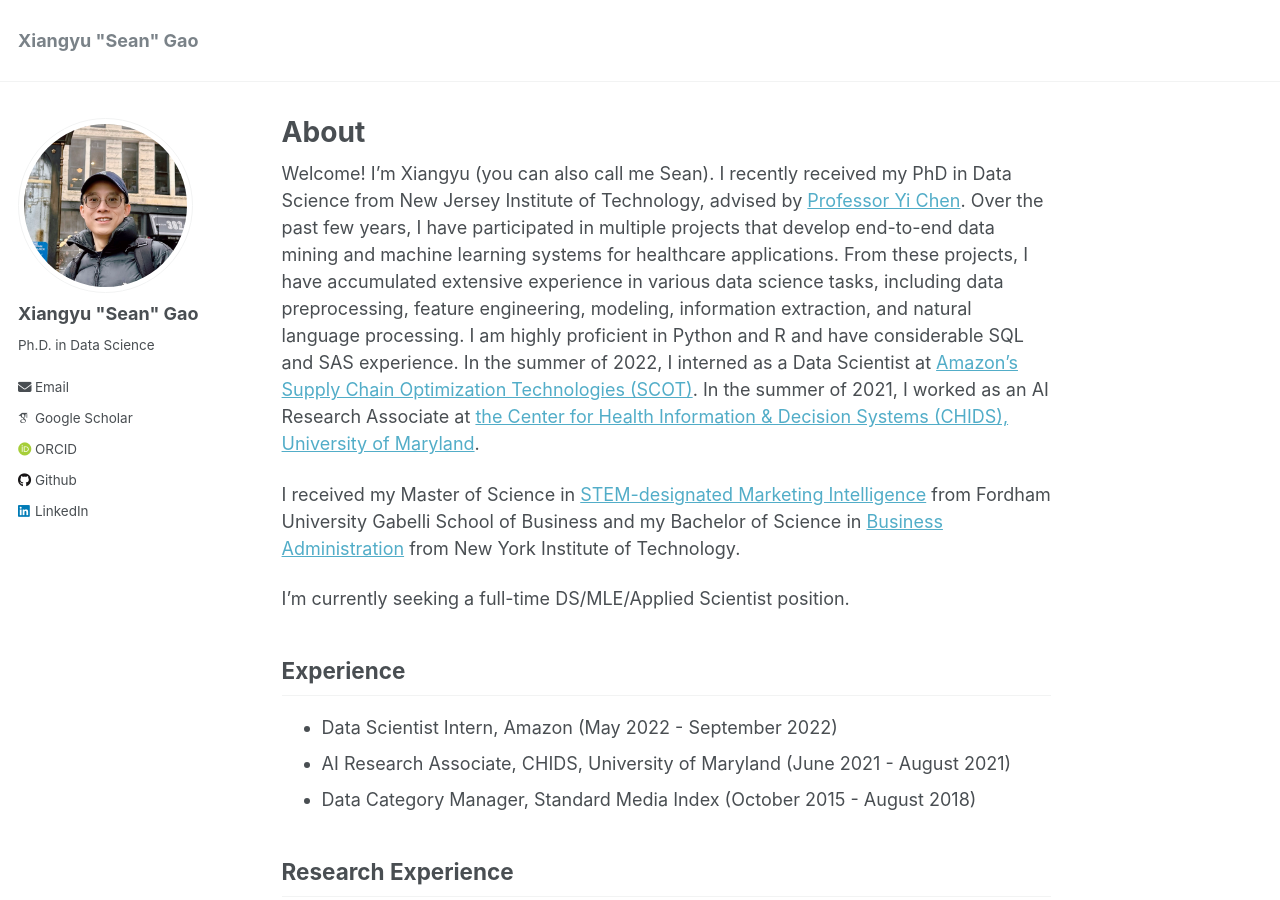
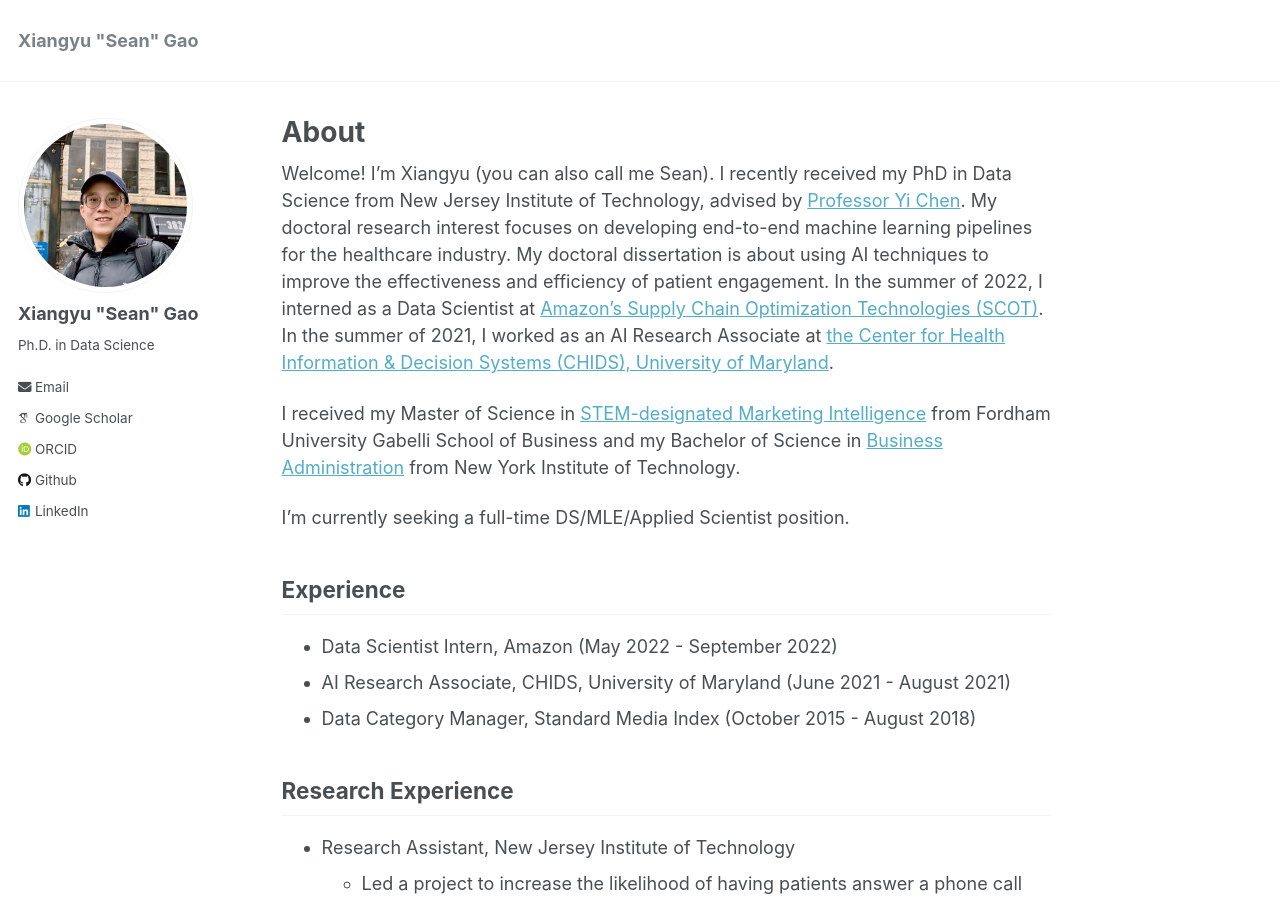
Before and after one commit to xga0/xga0.github.io, a Jekyll site: the page built from _pages/about.md, in a window 1280 px wide and 900 px high. Built offline with Jekyll 4.4.1, drawn with Linux system fonts in a browser that asks for light colours; some web fonts are replaced.

Commit message:
Update about.md

```diff
--- a/_pages/about.md
+++ b/_pages/about.md
@@ -7,7 +7,7 @@ redirect_from:
   - /about.html
 ---
 
-Welcome! I'm Xiangyu (you can also call me Sean). I recently received my PhD in Data Science from New Jersey Institute of Technology, advised by [Professor Yi Chen](https://web.njit.edu/~ychen/). Over the past few years, I have participated in multiple projects that develop end-to-end data mining and machine learning systems for healthcare applications. From these projects, I have accumulated extensive experience in various data science tasks, including data preprocessing, feature engineering, modeling, information extraction, and natural language processing. I am highly proficient in Python and R and have considerable SQL and SAS experience. In the summer of 2022, I interned as a Data Scientist at [Amazon’s Supply Chain Optimization Technologies (SCOT)](https://www.amazon.science/tag/supply-chain-optimization-technologies). In the summer of 2021, I worked as an AI Research Associate at [the Center for Health Information & Decision Systems (CHIDS), University of Maryland](https://www.rhsmith.umd.edu/centers/chids).
+Welcome! I'm Xiangyu (you can also call me Sean). I recently received my PhD in Data Science from New Jersey Institute of Technology, advised by [Professor Yi Chen](https://web.njit.edu/~ychen/). My doctoral research interest focuses on developing end-to-end machine learning pipelines for the healthcare industry. My doctoral dissertation is about using AI techniques to improve the effectiveness and efficiency of patient engagement. In the summer of 2022, I interned as a Data Scientist at [Amazon’s Supply Chain Optimization Technologies (SCOT)](https://www.amazon.science/tag/supply-chain-optimization-technologies). In the summer of 2021, I worked as an AI Research Associate at [the Center for Health Information & Decision Systems (CHIDS), University of Maryland](https://www.rhsmith.umd.edu/centers/chids).
 
 I received my Master of Science in [STEM-designated Marketing Intelligence](https://www.fordham.edu/gabelli-school-of-business/academic-programs-and-admissions/graduate-programs/academic-programs/ms-programs/marketing-intelligence) from Fordham University Gabelli School of Business and my Bachelor of Science in [Business Administration](https://www.nyit.edu/degrees/international_business_bs) from New York Institute of Technology.
 
```
